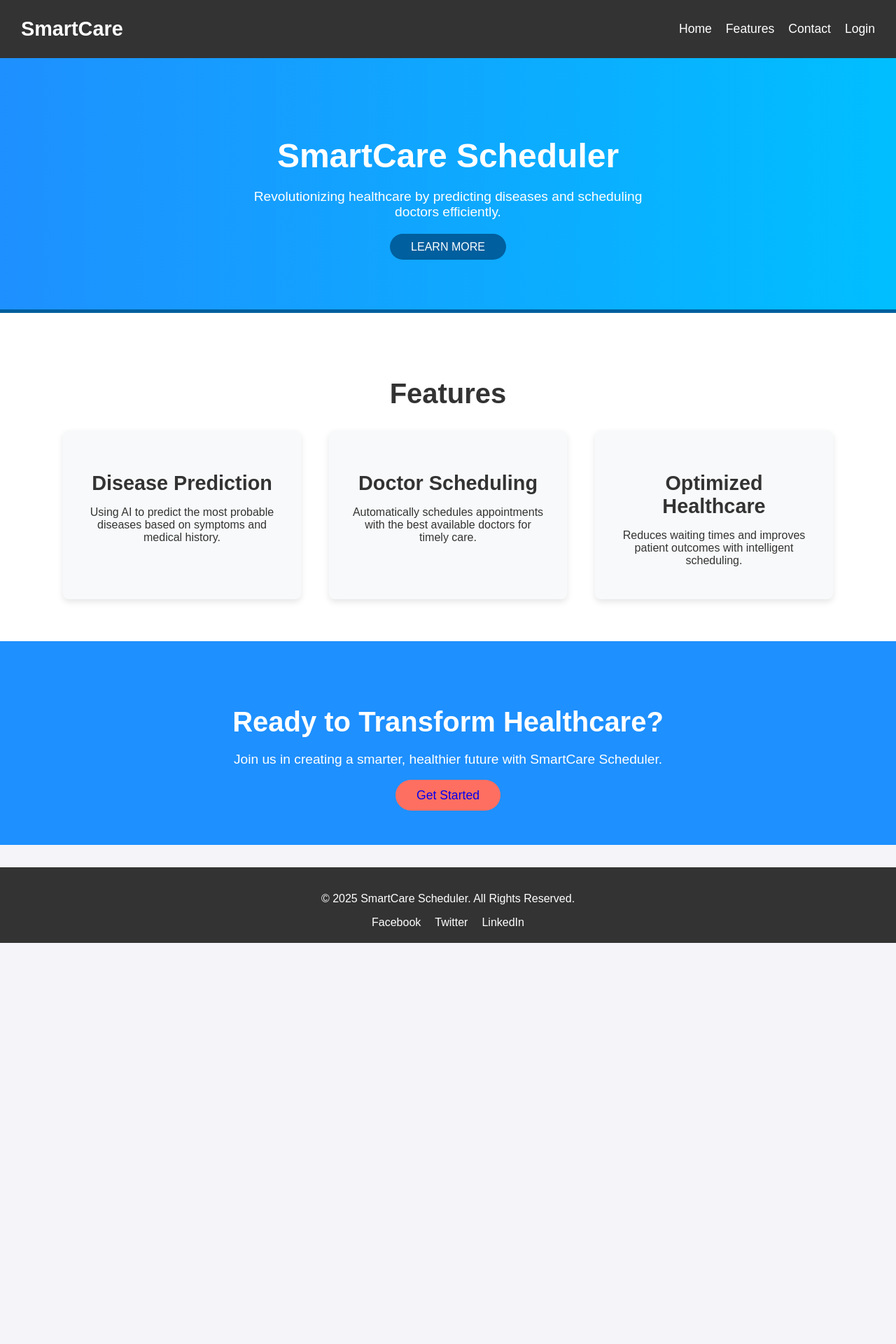
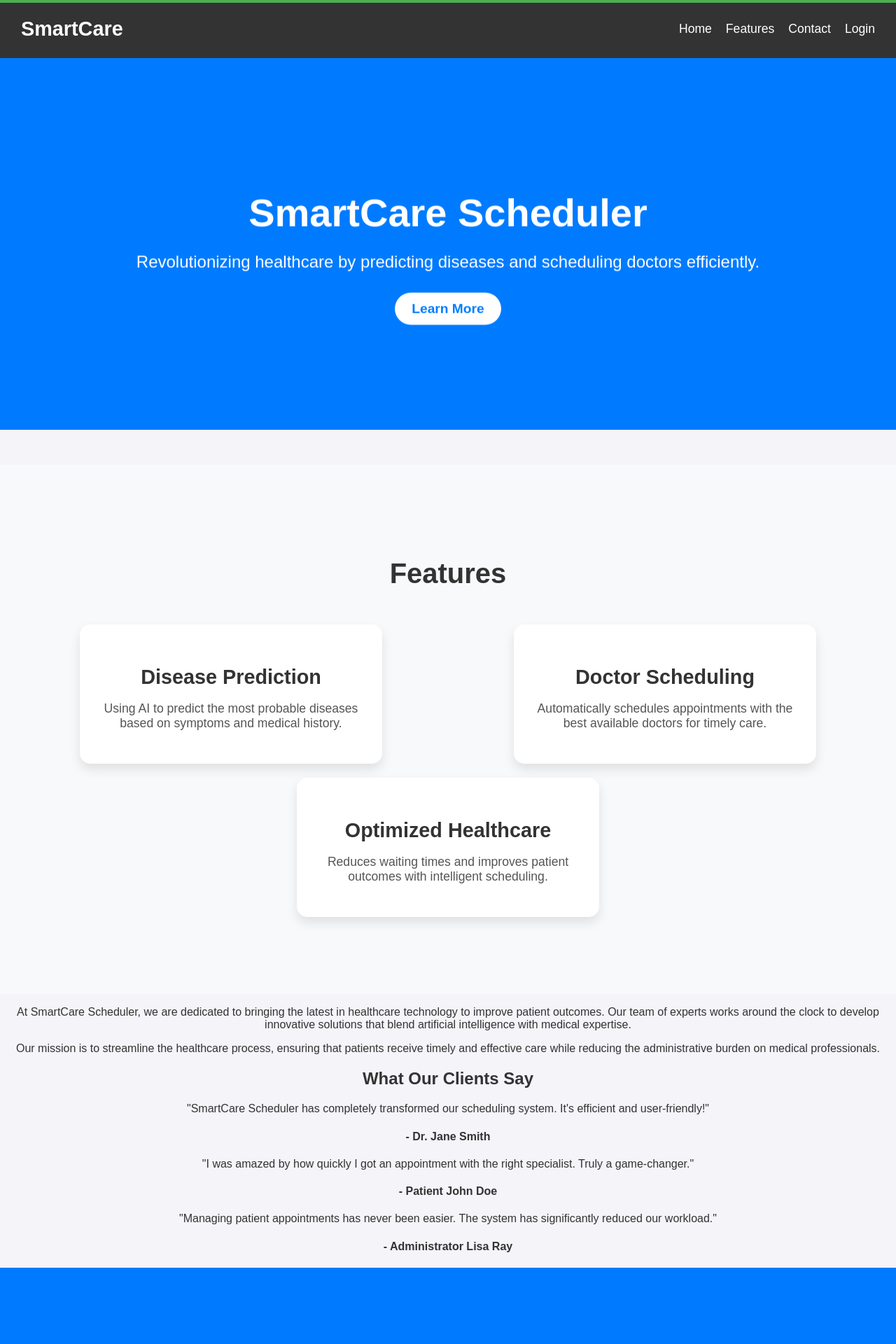
Before and after one commit to SumitSawant1029/SmartCare-Schedular, a React (Create React App) app in the folder myapp/: page / in a window 1280 px wide. Shown: the top 1920 px of the page at 70% size. Before the commit the page ends 1347 px from the top, so only its background shows below. Built offline with nearby package versions, Linux system fonts and the light colour scheme.

Commit message:
done Approval

```diff
--- a/myapp/package.json
+++ b/myapp/package.json
@@ -6,13 +6,15 @@
     "browserify-zlib": "^0.2.0",
     "cra-template": "1.2.0",
     "framer-motion": "^12.0.6",
+    "gsap": "^3.12.7",
     "leaflet": "^1.9.4",
     "next": "^15.1.6",
     "react": "^19.0.0",
     "react-dom": "^19.0.0",
+    "react-intersection-observer": "^9.15.1",
     "react-leaflet": "^5.0.0",
     "react-router-dom": "^7.1.3",
-    "react-scripts": "5.0.1",
+    "react-scripts": "^5.0.1",
     "stream-browserify": "^3.0.0",
     "web-vitals": "^4.2.4"
   },
--- a/myapp/src/CommonComponent/LandingPage.css
+++ b/myapp/src/CommonComponent/LandingPage.css
@@ -1,80 +1,91 @@
-/* General Styles */
-body {
-    margin: 0;
-    font-family: 'Arial', sans-serif;
-    background-color: #f4f7fc;
-    color: #333;
+/* Base Styles */
+.landing-page {
+  font-family: Arial, sans-serif;
+  text-align: center;
+  overflow-x: hidden;
 }
 
-  .landing-page {
-    padding: 0;
-    margin: 0;
+/* Hero Section */
+.hero-section {
+  padding: 150px 20px;
+  background-color: #007bff;
+  color: white;
+  opacity: 0;
+  transform: translateY(50px);
+  transition: opacity 1s ease-out, transform 1s ease-out;
 }
 
-  .hero-section {
-    background: linear-gradient(90deg, #1e90ff, #00bfff);
-    color: white;
-    text-align: center;
-    padding: 80px 20px;
-    border-bottom: 5px solid #005f9e;
+.hero-section.visible {
+  opacity: 1;
+  transform: translateY(0);
 }
 
 .hero-section h1 {
-    font-size: 3rem;
+  font-size: 3.5rem;
   margin-bottom: 20px;
 }
 
 .hero-section p {
-    font-size: 1.2rem;
+  font-size: 1.5rem;
   margin-bottom: 30px;
-    max-width: 600px;
-    margin-left: auto;
-    margin-right: auto;
 }
 
 .hero-section .btn-primary {
-    background-color: #005f9e;
-    color: white;
-    padding: 10px 30px;
-    text-transform: uppercase;
-    border: none;
-    border-radius: 25px;
-    font-size: 1rem;
-    cursor: pointer;
+  padding: 12px 24px;
+  background-color: white;
+  color: #007bff;
   text-decoration: none;
+  border-radius: 30px;
+  font-weight: bold;
+  font-size: 1.2rem;
+  transition: background-color 0.3s ease, color 0.3s ease;
 }
 
 .hero-section .btn-primary:hover {
-    background-color: #004c8c;
+  background-color: #0056b3;
+  color: white;
 }
 
 /* Features Section */
 .features-section {
-    text-align: center;
-    padding: 60px 20px;
-    background-color: #fff;
+  padding: 100px 20px;
+  background-color: #f8f9fa;
+  opacity: 0;
+  transform: translateY(50px);
+  transition: opacity 1s ease-out, transform 1s ease-out;
+}
+
+.features-section.visible {
+  opacity: 1;
+  transform: translateY(0);
 }
 
 .features-section h2 {
   font-size: 2.5rem;
-    margin-bottom: 30px;
+  margin-bottom: 40px;
 }
 
 .features {
   display: flex;
-    justify-content: center;
-    gap: 40px;
+  justify-content: space-around;
   flex-wrap: wrap;
 }
 
 .feature-card {
-    background-color: #f8f9fa;
+  background-color: white;
   padding: 30px;
-    width: 280px;
-    border-radius: 8px;
-    box-shadow: 0 4px 10px rgba(0, 0, 0, 0.1);
-    text-align: center;
-    transition: transform 0.3s;
+  border-radius: 15px;
+  box-shadow: 0 8px 16px rgba(0, 0, 0, 0.1);
+  width: 30%;
+  margin: 10px;
+  opacity: 0;
+  transform: translateY(50px);
+  transition: opacity 1s ease-out, transform 1s ease-out;
+}
+
+.feature-card.visible {
+  opacity: 1;
+  transform: translateY(0);
 }
 
 .feature-card h3 {
@@ -83,23 +94,23 @@ body {
 }
 
 .feature-card p {
-    font-size: 1rem;
+  font-size: 1.1rem;
+  color: #555;
 }
 
-  .feature-card:hover {
-    transform: translateY(-10px);
+/* CTA Section */
+.cta-section {
+  padding: 150px 20px;
+  background-color: #007bff;
+  color: white;
+  opacity: 0;
+  transform: translateY(50px);
+  transition: opacity 1s ease-out, transform 1s ease-out;
 }
 
-  .feature-card:active {
-    transform: translateY(5px);
-  }
-
-  /* Call to Action Section */
-  .cta-section {
-    background-color: #1e90ff;
-    color: white;
-    text-align: center;
-    padding: 60px 20px;
+.cta-section.visible {
+  opacity: 1;
+  transform: translateY(0);
 }
 
 .cta-section h2 {
@@ -108,39 +119,67 @@ body {
 }
 
 .cta-section p {
-    font-size: 1.2rem;
+  font-size: 1.5rem;
   margin-bottom: 30px;
 }
 
 .cta-section .btn-primary {
-    background-color: #ff6f61;
-    padding: 12px 30px;
-    border-radius: 25px;
-    font-size: 1.1rem;
+  padding: 12px 24px;
+  background-color: white;
+  color: #007bff;
   text-decoration: none;
+  border-radius: 30px;
+  font-weight: bold;
+  font-size: 1.2rem;
+  transition: background-color 0.3s ease, color 0.3s ease;
 }
 
 .cta-section .btn-primary:hover {
-    background-color: #e65c4f;
+  background-color: #0056b3;
+  color: white;
 }
 
-  /* Responsive Design */
+/* Progress bar */
+.progress-bar {
+  position: fixed;
+  top: 0;
+  left: 0;
+  right: 0;
+  height: 4px;
+  background: #4CAF50;
+  transform-origin: 0%;
+  z-index: 999;
+}
+
+/* Base animations */
+.hero-section, .features-section, .cta-section {
+  will-change: transform, opacity;
+}
+
+/* Feature cards */
+.feature-card {
+  transition: box-shadow 0.3s ease;
+  cursor: pointer;
+}
+
+.feature-card:hover {
+  box-shadow: 0 10px 30px rgba(0,0,0,0.1);
+}
+
+/* Button animations */
+.btn-primary {
+  transition: all 0.3s ease;
+  display: inline-block;
+}
+
+/* Responsive design */
 @media (max-width: 768px) {
   .features {
     flex-direction: column;
-      gap: 20px;
   }
 
   .feature-card {
     width: 100%;
-      max-width: 350px;
-    }
-
-    .hero-section h1 {
-      font-size: 2.5rem;
-    }
-
-    .hero-section p {
-      font-size: 1rem;
+    margin: 10px 0;
   }
 }
--- a/myapp/src/CommonComponent/LandingPage.js
+++ b/myapp/src/CommonComponent/LandingPage.js
@@ -1,57 +1,219 @@
-import React from "react";
-import './LandingPage.css'; // Import the CSS file for styling
+import React, { useRef } from "react";
+import { motion, useInView, useScroll } from "framer-motion";
+import './LandingPage.css';
+import Navbar from './Navbar';
 import Footer from './Footer';
-import Navbar from './Navbar';
+
 const LandingPage = () => {
+  // Scroll animations with Framer Motion
+  const { scrollYProgress } = useScroll();
+  const heroRef = useRef(null);
+  const featuresRef = useRef(null);
+  const aboutRef = useRef(null);
+  const testimonialsRef = useRef(null);
+  const ctaRef = useRef(null);
+
+  const isHeroInView = useInView(heroRef, { once: true });
+  const isFeaturesInView = useInView(featuresRef, { once: true });
+  const isAboutInView = useInView(aboutRef, { once: true });
+  const isTestimonialsInView = useInView(testimonialsRef, { once: true });
+  const isCtaInView = useInView(ctaRef, { once: true });
+
+  // Animation variants
+  const fadeUp = {
+    hidden: { opacity: 0, y: 50 },
+    visible: { opacity: 1, y: 0 }
+  };
+
+  const fadeLeft = {
+    hidden: { opacity: 0, x: -50 },
+    visible: { opacity: 1, x: 0 }
+  };
+
+  const staggerContainer = {
+    hidden: { opacity: 0 },
+    visible: {
+      opacity: 1,
+      transition: {
+        staggerChildren: 0.3
+      }
+    }
+  };
+
+  const staggerItem = {
+    hidden: { opacity: 0, scale: 0.8 },
+    visible: { opacity: 1, scale: 1 }
+  };
+
   return (
     <>
-    <Navbar/>
+      <Navbar />
+      <motion.div
+        className="progress-bar"
+        style={{ scaleX: scrollYProgress }}
+      />
+
       <div className="landing-page">
-      <header className="hero-section">
-        <h1>SmartCare Scheduler</h1>
+        {/* Hero Section */}
+        <motion.header
+          ref={heroRef}
+          className="hero-section"
+          initial="hidden"
+          animate={isHeroInView ? "visible" : "hidden"}
+          variants={fadeUp}
+          transition={{ duration: 0.8 }}
+        >
+          <motion.h1
+            initial={{ opacity: 0 }}
+            animate={{ opacity: 1 }}
+            transition={{ delay: 0.5 }}
+          >
+            SmartCare Scheduler
+          </motion.h1>
+          <motion.p
+            initial={{ opacity: 0 }}
+            animate={{ opacity: 1 }}
+            transition={{ delay: 0.8 }}
+          >
+            Revolutionizing healthcare by predicting diseases and scheduling doctors efficiently.
+          </motion.p>
+          <motion.a
+            href="#features"
+            className="btn-primary"
+            whileHover={{ scale: 1.05 }}
+            whileTap={{ scale: 0.95 }}
+          >
+            Learn More
+          </motion.a>
+        </motion.header>
+
+        {/* Features Section */}
+        <motion.section
+          ref={featuresRef}
+          id="features"
+          className="features-section"
+          initial="hidden"
+          animate={isFeaturesInView ? "visible" : "hidden"}
+          variants={staggerContainer}
+        >
+          <h2>Features</h2>
+          <motion.div className="features" variants={staggerContainer}>
+            {[
+              {
+                title: "Disease Prediction",
+                content: "Using AI to predict the most probable diseases based on symptoms and medical history."
+              },
+              {
+                title: "Doctor Scheduling",
+                content: "Automatically schedules appointments with the best available doctors for timely care."
+              },
+              {
+                title: "Optimized Healthcare",
+                content: "Reduces waiting times and improves patient outcomes with intelligent scheduling."
+              }
+            ].map((feature, index) => (
+              <motion.div
+                key={index}
+                className="feature-card"
+                variants={staggerItem}
+                whileHover={{ y: -10 }}
+              >
+                <h3>{feature.title}</h3>
+                <p>{feature.content}</p>
+              </motion.div>
+            ))}
+          </motion.div>
+        </motion.section>
+
+        {/* About Section */}
+        <motion.section
+          ref={aboutRef}
+          id="about"
+          className="about-section"
+          initial="hidden"
+          animate={isAboutInView ? "visible" : "hidden"}
+          variants={fadeLeft}
+          transition={{ duration: 0.8 }}
+        >
+          <h2>About Us</h2>
           <p>
-          Revolutionizing healthcare by predicting diseases and scheduling doctors efficiently.
+            At SmartCare Scheduler, we are dedicated to bringing the latest in healthcare technology to improve patient outcomes. Our team of experts works around the clock to develop innovative solutions that blend artificial intelligence with medical expertise.
           </p>
-        <a href="#features" className="btn-primary">
-          Learn More
-        </a>
-      </header>
+          <p>
+            Our mission is to streamline the healthcare process, ensuring that patients receive timely and effective care while reducing the administrative burden on medical professionals.
+          </p>
+        </motion.section>
 
-      <section id="features" className="features-section">
-        <h2>Features</h2>
-        <div className="features">
-          <div className="feature-card">
-            <h3>Disease Prediction</h3>
-            <p>
-              Using AI to predict the most probable diseases based on symptoms and medical history.
-            </p>
-          </div>
-          <div className="feature-card">
-            <h3>Doctor Scheduling</h3>
-            <p>
-              Automatically schedules appointments with the best available doctors for timely care.
-            </p>
-          </div>
-          <div className="feature-card">
-            <h3>Optimized Healthcare</h3>
-            <p>
-              Reduces waiting times and improves patient outcomes with intelligent scheduling.
-            </p>
-          </div>
-        </div>
-      </section>
+        {/* Testimonials Section */}
+        <motion.section
+          ref={testimonialsRef}
+          id="testimonials"
+          className="testimonials-section"
+          initial="hidden"
+          animate={isTestimonialsInView ? "visible" : "hidden"}
+          variants={staggerContainer}
+        >
+          <h2>What Our Clients Say</h2>
+          <motion.div className="testimonials" variants={staggerContainer}>
+            {[
+              {
+                name: "Dr. Jane Smith",
+                feedback: "SmartCare Scheduler has completely transformed our scheduling system. It's efficient and user-friendly!"
+              },
+              {
+                name: "Patient John Doe",
+                feedback: "I was amazed by how quickly I got an appointment with the right specialist. Truly a game-changer."
+              },
+              {
+                name: "Administrator Lisa Ray",
+                feedback: "Managing patient appointments has never been easier. The system has significantly reduced our workload."
+              }
+            ].map((testimonial, index) => (
+              <motion.div
+                key={index}
+                className="testimonial-card"
+                variants={staggerItem}
+                whileHover={{ scale: 1.02, y: -5 }}
+              >
+                <p>"{testimonial.feedback}"</p>
+                <h4>- {testimonial.name}</h4>
+              </motion.div>
+            ))}
+          </motion.div>
+        </motion.section>
 
-      <section className="cta-section">
-        <h2>Ready to Transform Healthcare?</h2>
+        {/* CTA Section */}
+        <motion.section
+          ref={ctaRef}
+          className="cta-section"
+          initial={{ opacity: 0, scale: 0.95 }}
+          animate={isCtaInView ? { opacity: 1, scale: 1 } : {}}
+          transition={{ duration: 0.5 }}
+        >
+          <motion.h2
+            animate={{
+              rotate: [0, -2, 2, -2, 0],
+              transition: { repeat: Infinity, duration: 4 }
+            }}
+          >
+            Ready to Transform Healthcare?
+          </motion.h2>
           <p>
             Join us in creating a smarter, healthier future with SmartCare Scheduler.
           </p>
-        <a href="#contact" className="btn-primary">
+          <motion.a
+            href="#contact"
+            className="btn-primary"
+            whileHover={{
+              scale: 1.05,
+              boxShadow: "0 8px 20px rgba(0,0,0,0.2)"
+            }}
+          >
             Get Started
-        </a>
-      </section>
+          </motion.a>
+        </motion.section>
       </div>
-    <Footer/>
+      <Footer />
     </>
   );
 };
```
Also changed, not shown: myapp/src/AdminComponent/ManageDoctor.js (+64 -19 lines), myapp/src/DoctorComponent/Appointment.css (+31 -0 lines), myapp/src/DoctorComponent/Appointment.js (+75 -13 lines), 2 other files (tests, documents, lock files or other folders). Lines whose indentation alone changed are shown as unchanged.
